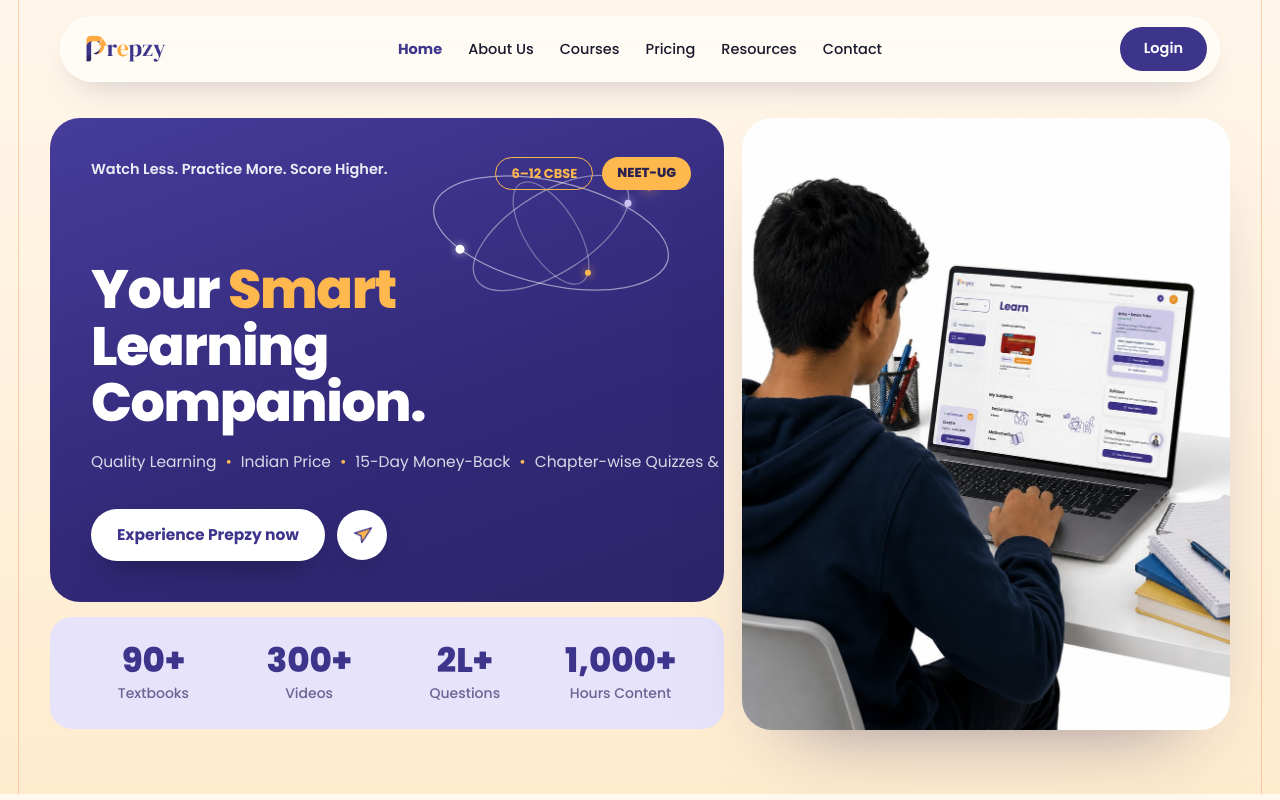
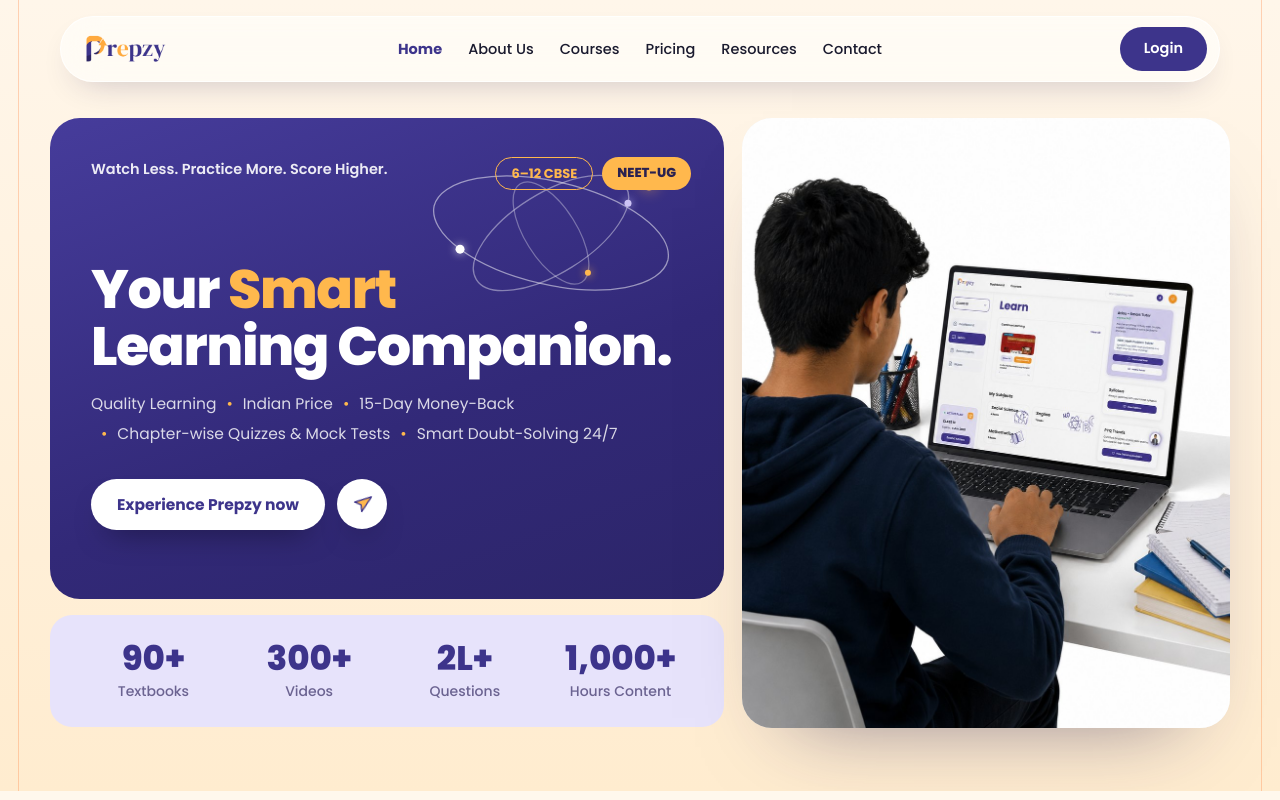
Before and after one commit to djp876/Prepzy, a Next.js app: page /v11 in a window 1280 px wide. Shown: the top 800 px of the page. Built offline with nearby package versions, Linux system fonts and the light colour scheme.

Commit message:
HeroV11: wrap feature line (flex-wrap) so it no longer clips; full-width headline

```diff
--- a/src/app/components/HeroV11.tsx
+++ b/src/app/components/HeroV11.tsx
@@ -182,16 +182,16 @@
                 </div>
               </div>
 
-              <h1 style={{ position: "relative", fontSize: "clamp(34px, 4.3vw, 54px)", fontWeight: 800, lineHeight: 1.05, letterSpacing: "-0.025em", margin: "10px 0 0", maxWidth: "78%" }}>
+              <h1 style={{ position: "relative", fontSize: "clamp(34px, 4.3vw, 54px)", fontWeight: 800, lineHeight: 1.05, letterSpacing: "-0.025em", margin: "10px 0 0", maxWidth: "100%" }}>
                 Your <RotatingWord words={ROT_WORDS} color={AMBER} />
                 <br />
                 Learning Companion.
               </h1>
 
-              <p style={{ fontSize: "clamp(13.5px, 1.35vw, 15.5px)", lineHeight: 1.7, color: "rgba(255,255,255,0.82)", margin: "18px 0 0", maxWidth: 520 }}>
+              <p style={{ display: "flex", flexWrap: "wrap", alignItems: "center", rowGap: 6, fontSize: "clamp(13.5px, 1.35vw, 15.5px)", lineHeight: 1.5, color: "rgba(255,255,255,0.82)", margin: "18px 0 0", maxWidth: 540 }}>
                 {FEATURES.map((f, i) => (
-                  <span key={f} style={{ whiteSpace: "nowrap" }}>
-                    {i > 0 && <span style={{ color: AMBER, margin: "0 9px" }}>&bull;</span>}
+                  <span key={f} style={{ display: "inline-flex", alignItems: "center", whiteSpace: "nowrap" }}>
+                    {i > 0 && <span style={{ color: AMBER, margin: "0 10px" }}>&bull;</span>}
                     {f}
                   </span>
                 ))}
```
